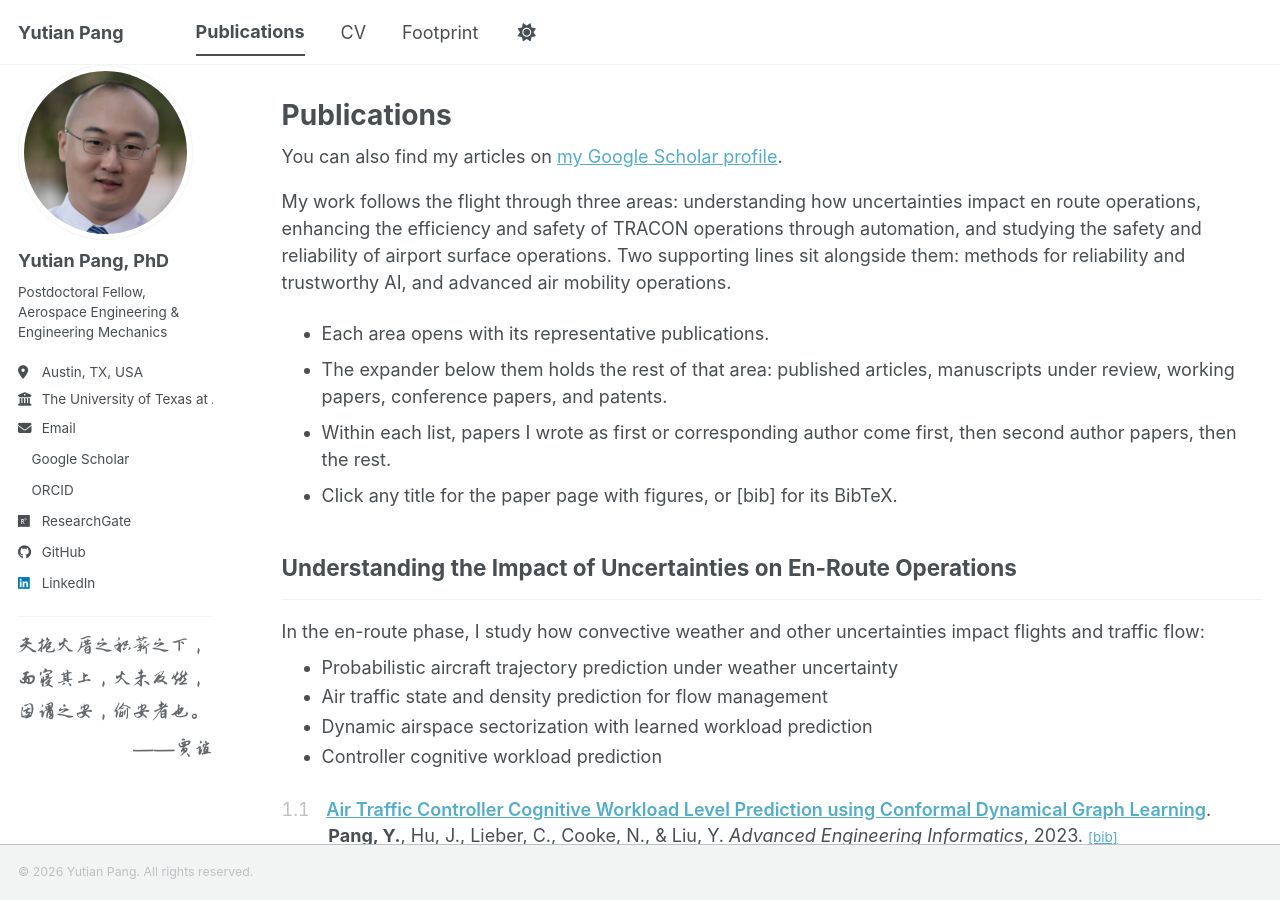
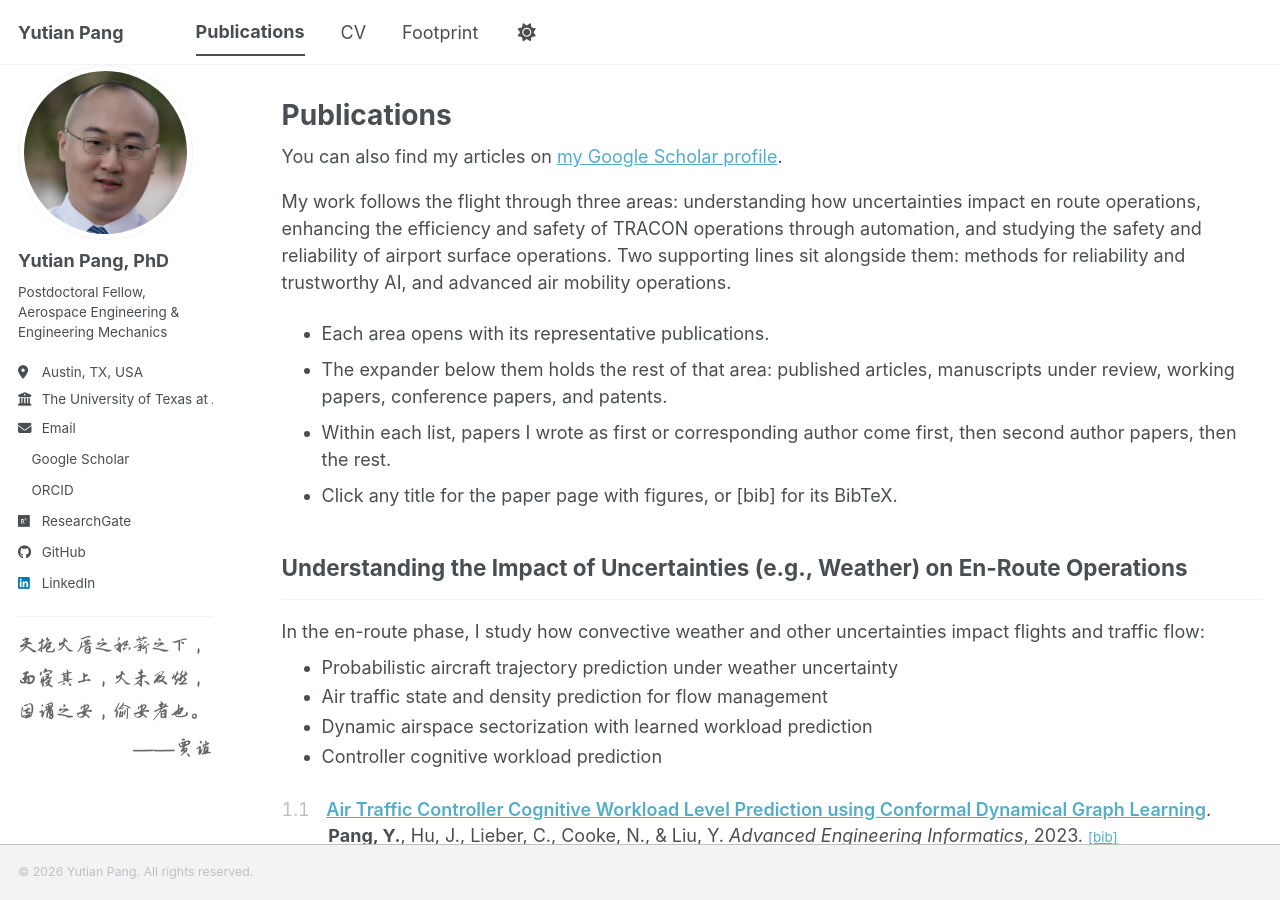
Before and after one commit to YutianPangASU/yutianpangasu.github.io, a Jekyll site: the page built from _pages/publications.html, in a window 1280 px wide and 900 px high. Built offline with Jekyll 4.4.1, drawn with Linux system fonts in a browser that asks for light colours; a style sheet for code colours, icons or effects is not loaded.

Commit message:
Add weather example to en-route group title
Co-Authored-By: Claude Fable 5 <noreply@anthropic.com>

```diff
--- a/_config.yml
+++ b/_config.yml
@@ -100,7 +100,7 @@ publication_category:
 # Research-area grouping used on the Publications page; order here is display order
 publication_area:
   enroute:
-    title: 'Understanding the Impact of Uncertainties on En-Route Operations'
+    title: 'Understanding the Impact of Uncertainties (e.g., Weather) on En-Route Operations'
     description: 'In the en-route phase, I study how convective weather and other uncertainties impact flights and traffic flow:'
     topics:
       - 'Probabilistic aircraft trajectory prediction under weather uncertainty'
```
